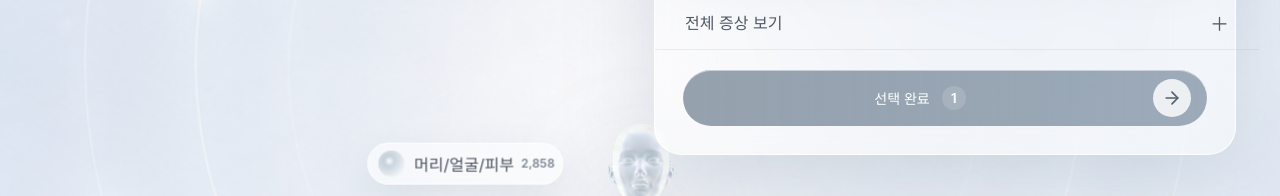
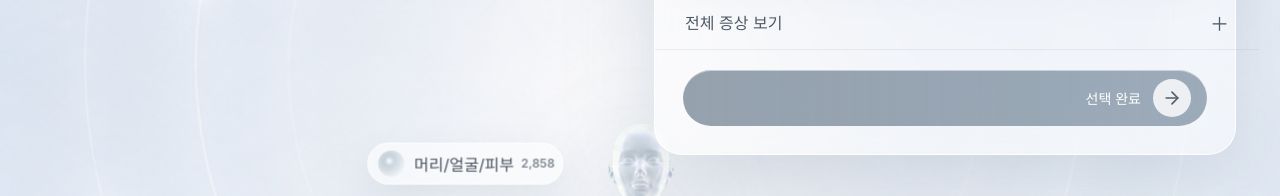
Before and after one commit to tmznwnel00/nakdae_haengnim, a React (Vite) app: page / in a window 1280 px wide. Both pictures are taken after a click on the button "SELF-DIAGNOSIS". Shown: the part 554-750 px from the top of the page. Built offline with nearby package versions, Linux system fonts and the light colour scheme; a web font is replaced by a local one.

Commit message:
feat: 증상 선택 단일 선택으로 변경

```diff
--- a/src/App.jsx
+++ b/src/App.jsx
@@ -269,7 +269,7 @@ const labelOf = (c) => LABEL_BY_COMPLAINT[c] || c;
 const iconOf = (c) => ICON_BY_COMPLAINT[c] || Leaf;
 
 function StartPage({ setView, onDiagnose }) {
-  const [selected, setSelected] = useState(["만성피로"]); // 선택된 한방 호소(enum)
+  const [selected, setSelected] = useState("만성피로"); // 선택된 한방 호소(enum)
   const [activeBody, setActiveBody] = useState(null);     // 신체부위 필터
   const [showAll, setShowAll] = useState(false);          // 전체 증상 보기
   const [query, setQuery] = useState("");                 // 검색어
@@ -277,7 +277,7 @@ function StartPage({ setView, onDiagnose }) {
   const [debugPos, setDebugPos] = useState(null);
   const bodyTags = useBodyTags();
   const bodyDebug = new URLSearchParams(window.location.search).has("bodyDebug");
-  const primary = selected[0] || null;
+  const primary = selected || null;
   const goDiagnose = () => onDiagnose && onDiagnose(primary);
 
   const handleFigureMouseMove = bodyDebug ? (e) => {
@@ -288,8 +288,7 @@ function StartPage({ setView, onDiagnose }) {
   } : undefined;
   const handleFigureMouseLeave = bodyDebug ? () => setDebugPos(null) : undefined;
 
-  const toggleComplaint = (c) =>
-    setSelected((cur) => (cur.includes(c) ? cur.filter((x) => x !== c) : [...cur, c]));
+  const toggleComplaint = (c) => setSelected((cur) => cur === c ? null : c);
   const resetView = () => { setShowAll(false); setActiveBody(null); setQuery(""); };
   const pickBody = (part) => { setQuery(""); setShowAll(false); setActiveBody((p) => (p === part ? null : part)); };
 
@@ -384,7 +383,7 @@ function StartPage({ setView, onDiagnose }) {
             ) : (
               items.map((complaint) => {
                 const Icon = iconOf(complaint);
-                const isSelected = selected.includes(complaint);
+                const isSelected = selected === complaint;
                 return (
                   <button key={complaint} className={`symptom ${isSelected ? "selected" : ""}`} type="button" onClick={() => toggleComplaint(complaint)}>
                     {isSelected && <i className="check">✓</i>}
@@ -398,7 +397,7 @@ function StartPage({ setView, onDiagnose }) {
           <button className="all" type="button" onClick={() => { setShowAll((v) => !v); setActiveBody(null); setQuery(""); }}>
             <span>{showAll ? "자주 본 증상만" : "전체 증상 보기"}</span><b>{showAll ? "－" : "＋"}</b>
           </button>
-          <button className="complete" type="button" onClick={goDiagnose} disabled={!primary}><span>선택 완료</span><small>{selected.length}</small><b><ArrowRight size={20} /></b></button>
+          <button className="complete" type="button" onClick={goDiagnose} disabled={!primary}><span>선택 완료</span><b><ArrowRight size={20} /></b></button>
         </div>
       </aside>
 
```
